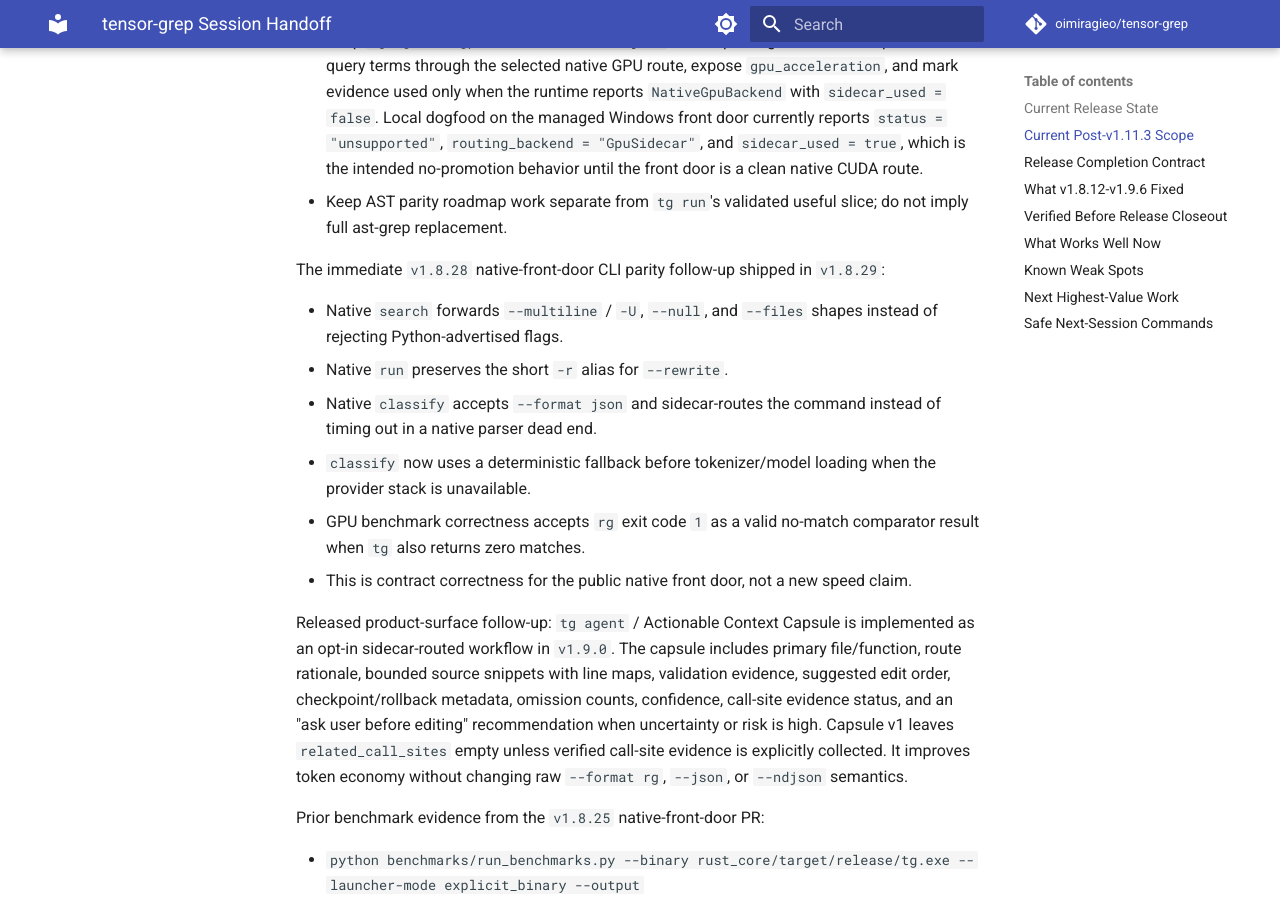
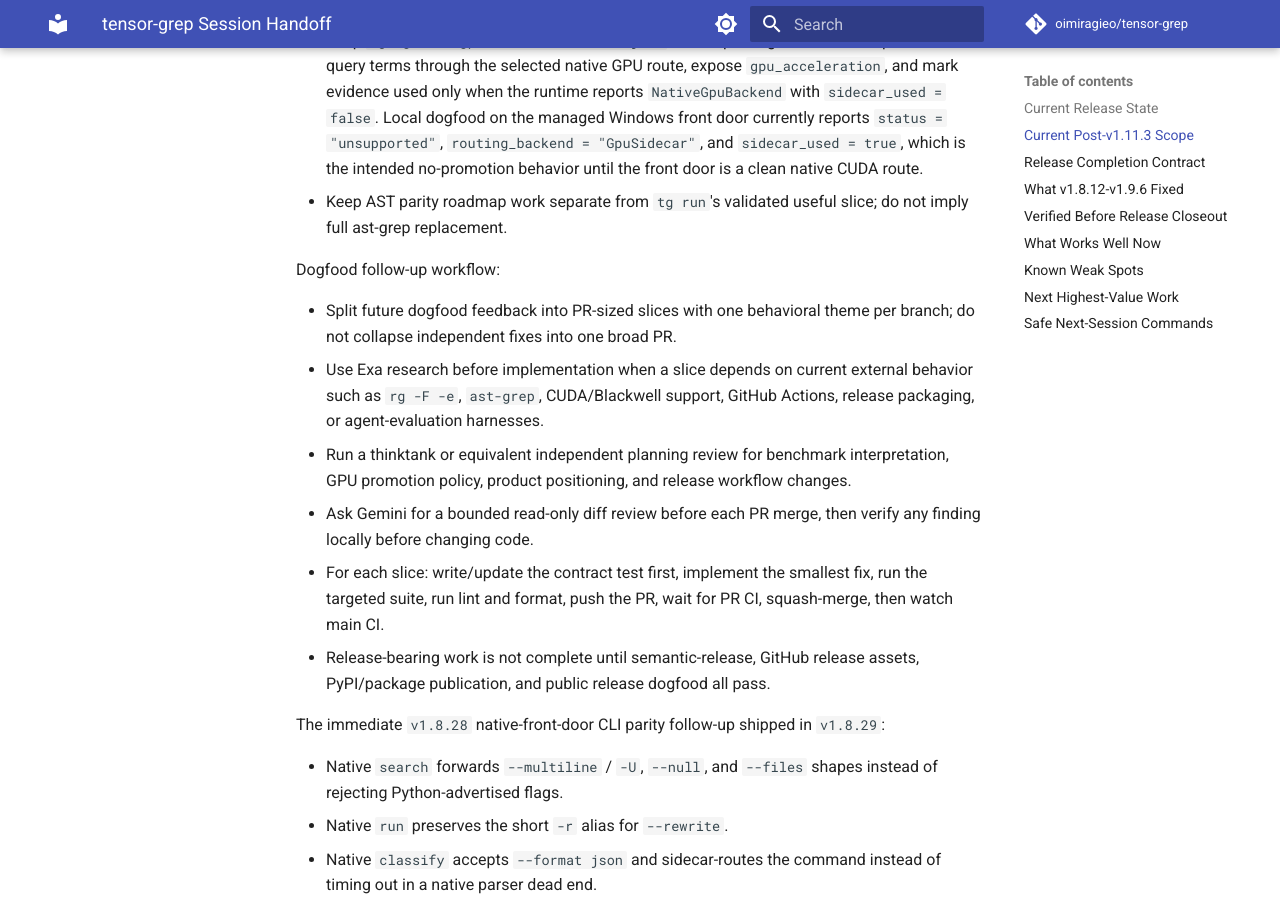
Before and after one commit to oimiragieo/tensor-grep, an MkDocs documentation site: the page built from docs/SESSION_HANDOFF.md, in a window 1280 px wide and 900 px high, scrolled down 9423 px. Built offline with MkDocs 1.6.1 and Material for MkDocs 9.7.7, drawn with Linux system fonts in a browser that asks for light colours; comment, search, counter and statistics services are not loaded.

Commit message:
docs: preserve dogfood PR workflow governance

```diff
--- a/docs/SESSION_HANDOFF.md
+++ b/docs/SESSION_HANDOFF.md
@@ -94,6 +94,15 @@ Active post-`v1.11.5` implementation scope:
 - Release-native GPU front-door assets are opt-in profile work, not default GPU readiness. Default release assets remain CPU-only `native-frontdoor`; `TENSOR_GREP_RELEASE_NATIVE_ASSET_PROFILE=native-frontdoor-gpu` enables additional Linux/Windows NVIDIA assets while macOS stays CPU-only. Installers and `tg upgrade` may prefer an NVIDIA asset only when explicitly requested with `TENSOR_GREP_NATIVE_FRONTDOOR_FLAVOR=nvidia` or `TG_NATIVE_FRONTDOOR_REQUESTED_FLAVOR=nvidia`; they must fall back to CPU and record asset flavor without implying performance promotion.
 - Keep `tg agent --gpu-device-ids ... --json` as an opt-in agentic evidence path: batch query terms through the selected native GPU route, expose `gpu_acceleration`, and mark evidence used only when the runtime reports `NativeGpuBackend` with `sidecar_used = false`. Local dogfood on the managed Windows front door currently reports `status = "unsupported"`, `routing_backend = "GpuSidecar"`, and `sidecar_used = true`, which is the intended no-promotion behavior until the front door is a clean native CUDA route.
 - Keep AST parity roadmap work separate from `tg run`'s validated useful slice; do not imply full ast-grep replacement.
+
+Dogfood follow-up workflow:
+
+- Split future dogfood feedback into PR-sized slices with one behavioral theme per branch; do not collapse independent fixes into one broad PR.
+- Use Exa research before implementation when a slice depends on current external behavior such as `rg -F -e`, `ast-grep`, CUDA/Blackwell support, GitHub Actions, release packaging, or agent-evaluation harnesses.
+- Run a thinktank or equivalent independent planning review for benchmark interpretation, GPU promotion policy, product positioning, and release workflow changes.
+- Ask Gemini for a bounded read-only diff review before each PR merge, then verify any finding locally before changing code.
+- For each slice: write/update the contract test first, implement the smallest fix, run the targeted suite, run lint and format, push the PR, wait for PR CI, squash-merge, then watch main CI.
+- Release-bearing work is not complete until semantic-release, GitHub release assets, PyPI/package publication, and public release dogfood all pass.
 
 The immediate `v1.8.28` native-front-door CLI parity follow-up shipped in `v1.8.29`:
 
```
Also changed, not shown: AGENTS.md (+13 -0 lines), SKILL.md (+9 -0 lines), docs/PAPER.md (+1 -1 lines), docs/benchmarks.md (+1 -1 lines), docs/gpu_crossover.md (+3 -3 lines), 1 other file.
